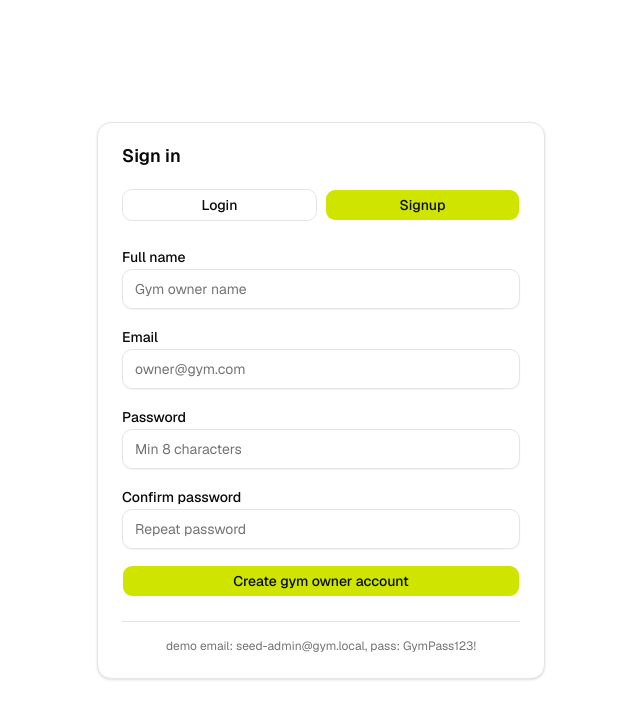
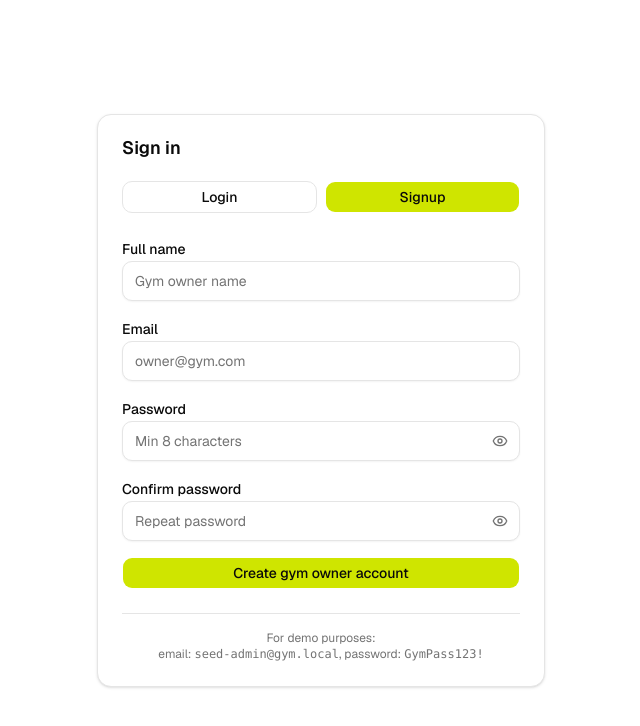
Before and after one commit to aditya0xd/Gym_Track, a Next.js app: page /login in a window 1280 px wide. Both pictures are taken after a click on the button "Signup". Shown: the top 726 px of the page, without its empty margins (319-959 px from the left). Built offline with nearby package versions, Linux system fonts and the light colour scheme; no server answers.

Commit message:
improved password reset exp

```diff
--- a/src/components/LoginForm.tsx
+++ b/src/components/LoginForm.tsx
@@ -4,6 +4,7 @@ import { FormEvent, useState } from "react";
 import { useSearchParams } from "next/navigation";
 import { signIn } from "next-auth/react";
 import { toast } from "sonner";
+import { Eye, EyeOff } from "lucide-react";
 
 import { Button } from "@/components/ui/button";
 import {
@@ -25,6 +26,9 @@ export default function LoginForm({ className }: LoginFormProps) {
   const [mode, setMode] = useState<"login" | "signup">("login");
   const [loginPending, setLoginPending] = useState(false);
   const [signupPending, setSignupPending] = useState(false);
+  const [showLoginPassword, setShowLoginPassword] = useState(false);
+  const [showSignupPassword, setShowSignupPassword] = useState(false);
+  const [showConfirmPassword, setShowConfirmPassword] = useState(false);
 
   // After login, navigate to callbackUrl (set by proxy for protected routes)
   // or fall back to "/" which lets the root page handle role-based routing.
@@ -169,14 +173,28 @@ export default function LoginForm({ className }: LoginFormProps) {
 
             <div className="space-y-2">
               <Label htmlFor="password">Password</Label>
+              <div className="relative">
                 <Input
                   id="password"
                   name="password"
-                type="password"
+                  type={showLoginPassword ? "text" : "password"}
                   required
                   autoComplete="current-password"
                   placeholder="********"
+                  className="pr-10"
                 />
+                <button
+                  type="button"
+                  onClick={() => setShowLoginPassword(!showLoginPassword)}
+                  className="absolute right-3 top-1/2 -translate-y-1/2 text-muted-foreground hover:text-foreground transition-colors"
+                >
+                  {showLoginPassword ? (
+                    <EyeOff className="h-4 w-4" />
+                  ) : (
+                    <Eye className="h-4 w-4" />
+                  )}
+                </button>
+              </div>
             </div>
 
             <label className="flex items-center gap-2 text-sm text-muted-foreground">
@@ -220,26 +238,54 @@ export default function LoginForm({ className }: LoginFormProps) {
 
             <div className="space-y-2">
               <Label htmlFor="signup-password">Password</Label>
+              <div className="relative">
                 <Input
                   id="signup-password"
                   name="password"
-                type="password"
+                  type={showSignupPassword ? "text" : "password"}
                   required
                   autoComplete="new-password"
                   placeholder="Min 8 characters"
+                  className="pr-10"
                 />
+                <button
+                  type="button"
+                  onClick={() => setShowSignupPassword(!showSignupPassword)}
+                  className="absolute right-3 top-1/2 -translate-y-1/2 text-muted-foreground hover:text-foreground transition-colors"
+                >
+                  {showSignupPassword ? (
+                    <EyeOff className="h-4 w-4" />
+                  ) : (
+                    <Eye className="h-4 w-4" />
+                  )}
+                </button>
+              </div>
             </div>
 
             <div className="space-y-2">
               <Label htmlFor="confirm-password">Confirm password</Label>
+              <div className="relative">
                 <Input
                   id="confirm-password"
                   name="confirmPassword"
-                type="password"
+                  type={showConfirmPassword ? "text" : "password"}
                   required
                   autoComplete="new-password"
                   placeholder="Repeat password"
+                  className="pr-10"
                 />
+                <button
+                  type="button"
+                  onClick={() => setShowConfirmPassword(!showConfirmPassword)}
+                  className="absolute right-3 top-1/2 -translate-y-1/2 text-muted-foreground hover:text-foreground transition-colors"
+                >
+                  {showConfirmPassword ? (
+                    <EyeOff className="h-4 w-4" />
+                  ) : (
+                    <Eye className="h-4 w-4" />
+                  )}
+                </button>
+              </div>
             </div>
 
             <Button type="submit" className="w-full" disabled={signupPending}>
@@ -262,7 +308,7 @@ export default function LoginForm({ className }: LoginFormProps) {
           </Button> */}
 
           <p className="text-center text-xs text-muted-foreground">
-            demo email: seed-admin@gym.local, pass: GymPass123!
+            For demo purposes: <br /> email: <code>seed-admin@gym.local</code>, password: <code>GymPass123!</code>
             {/* <Link href="/" className="text-foreground underline-offset-4 hover:underline">
               Home
             </Link> */}
--- a/src/components/gym-owner/PasswordResetDialog.tsx
+++ b/src/components/gym-owner/PasswordResetDialog.tsx
@@ -4,7 +4,7 @@ import { useState } from "react";
 import { useRouter } from "next/navigation";
 import { toast } from "sonner";
 import { useMutation } from "@tanstack/react-query";
-import { Loader2, X, Lock } from "lucide-react";
+import { Loader2, X, Lock, Eye, EyeOff } from "lucide-react";
 
 export function PasswordResetDialog({
   children,
@@ -15,6 +15,8 @@ export function PasswordResetDialog({
   const [isOpen, setIsOpen] = useState(false);
   const [newPassword, setNewPassword] = useState("");
   const [confirmPassword, setConfirmPassword] = useState("");
+  const [showNewPassword, setShowNewPassword] = useState(false);
+  const [showConfirmPassword, setShowConfirmPassword] = useState(false);
 
   const mutation = useMutation({
     mutationFn: async () => {
@@ -90,28 +92,56 @@ export function PasswordResetDialog({
                 <label className="block text-xs font-medium text-muted-foreground mb-2">
                   New Password
                 </label>
+                <div className="relative">
                   <input
-                  type="password"
+                    type={showNewPassword ? "text" : "password"}
                     value={newPassword}
                     onChange={(e) => setNewPassword(e.target.value)}
                     placeholder="Enter new password"
-                  className="w-full rounded-xl bg-muted border border-border px-4 py-3 text-sm text-foreground placeholder:text-muted-foreground focus:border-primary focus:outline-none transition-colors"
+                    className="w-full rounded-xl bg-muted border border-border px-4 py-3 pr-10 text-sm text-foreground placeholder:text-muted-foreground focus:border-primary focus:outline-none transition-colors"
                     disabled={mutation.isPending}
                   />
+                  <button
+                    type="button"
+                    onClick={() => setShowNewPassword(!showNewPassword)}
+                    className="absolute right-3 top-1/2 -translate-y-1/2 text-muted-foreground hover:text-foreground transition-colors"
+                    disabled={mutation.isPending}
+                  >
+                    {showNewPassword ? (
+                      <EyeOff className="h-4 w-4" />
+                    ) : (
+                      <Eye className="h-4 w-4" />
+                    )}
+                  </button>
+                </div>
               </div>
 
               <div>
                 <label className="block text-xs font-medium text-muted-foreground mb-2">
                   Confirm Password
                 </label>
+                <div className="relative">
                   <input
-                  type="password"
+                    type={showConfirmPassword ? "text" : "password"}
                     value={confirmPassword}
                     onChange={(e) => setConfirmPassword(e.target.value)}
                     placeholder="Confirm new password"
-                  className="w-full rounded-xl bg-muted border border-border px-4 py-3 text-sm text-foreground placeholder:text-muted-foreground focus:border-primary focus:outline-none transition-colors"
+                    className="w-full rounded-xl bg-muted border border-border px-4 py-3 pr-10 text-sm text-foreground placeholder:text-muted-foreground focus:border-primary focus:outline-none transition-colors"
                     disabled={mutation.isPending}
                   />
+                  <button
+                    type="button"
+                    onClick={() => setShowConfirmPassword(!showConfirmPassword)}
+                    className="absolute right-3 top-1/2 -translate-y-1/2 text-muted-foreground hover:text-foreground transition-colors"
+                    disabled={mutation.isPending}
+                  >
+                    {showConfirmPassword ? (
+                      <EyeOff className="h-4 w-4" />
+                    ) : (
+                      <Eye className="h-4 w-4" />
+                    )}
+                  </button>
+                </div>
               </div>
 
               <div className="flex gap-3 pt-2">
```
Lines whose indentation alone changed are shown as unchanged.
